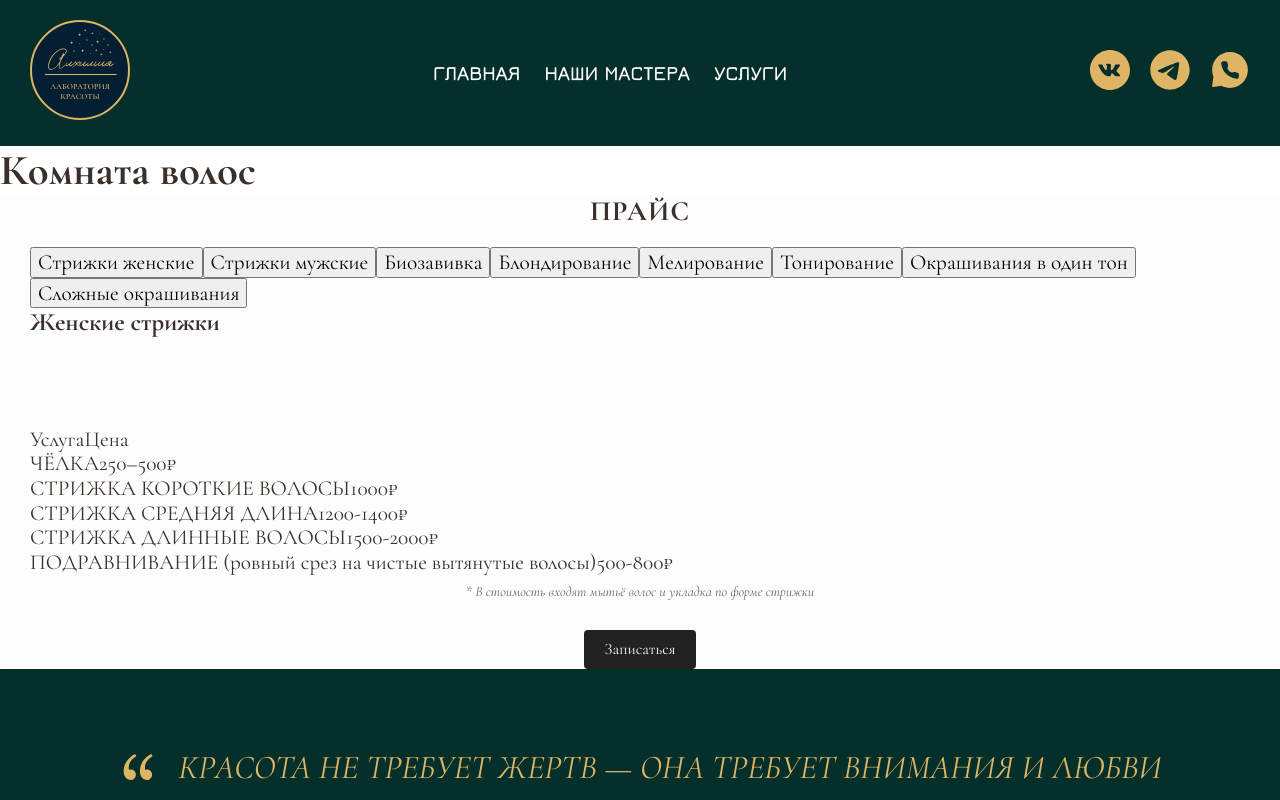
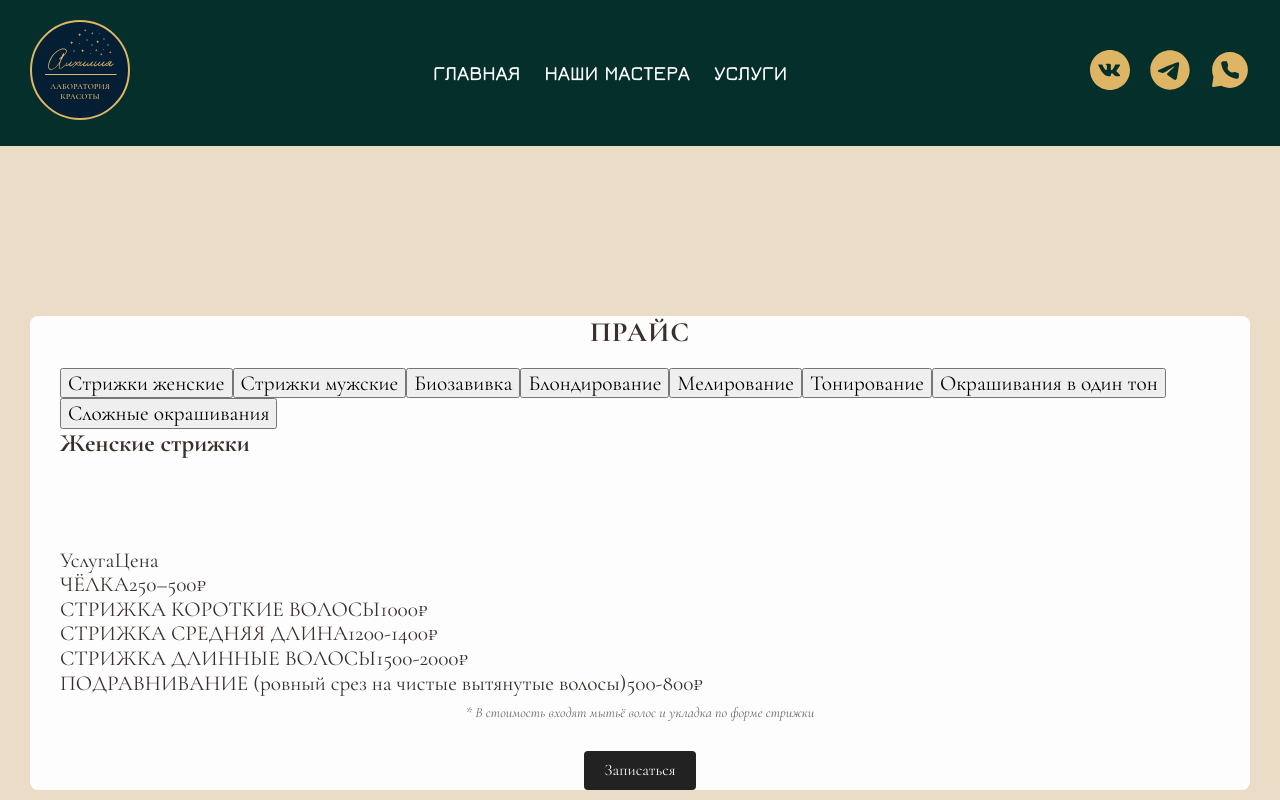
Before and after one commit to darina1970/Alchemy-Beauty-Salon, a React (Vite) app: page /services/hair in a window 1280 px wide. Shown: the top 800 px of the page. Built offline with nearby package versions, Linux system fonts and the light colour scheme.

Commit message:
add bg to the price

```diff
--- a/src/pages/OurServices/RoomHair/RoomHair.jsx
+++ b/src/pages/OurServices/RoomHair/RoomHair.jsx
@@ -5,15 +5,17 @@ import { hairTabs, hairPricesByTab } from './hairPriceData';
 
 const HairRoom = () => {
     return (
-        <div>
-            <h1>Комната волос</h1>
+        <>
+            <section className='section section-light'>
+                <div className="container">
                     <PriceBlock
                         tabs={hairTabs}
                         defaultTabKey='womenCuts'
                         pricesByTab={hairPricesByTab}
-
                     />
                 </div>
+            </section>
+        </>
     );
 };
 
```
Lines whose indentation alone changed are shown as unchanged.
